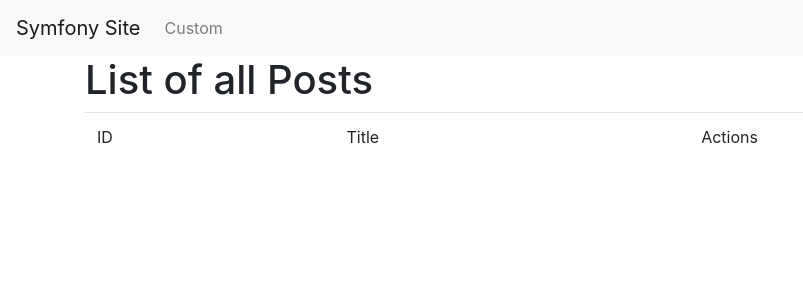
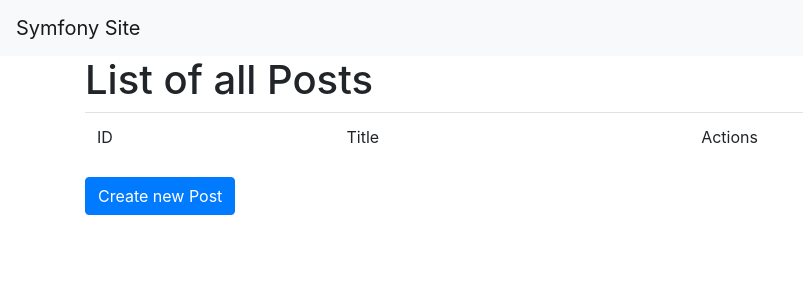
Before and after one commit to seanevans-test/testing-symfony, a Symfony app: template templates/post/index.html.twig in a window 1280 px wide. Shown: the top 300 px of the page, without its empty margins (0-803 px from the left). Run offline with Twig, Linux system fonts and the light colour scheme; the template is opened without the code that fills it, so the values that code supplies are empty; some libraries are stand-ins or nearby versions.

Commit message:
Added new menu items to nav and added button to post index page

```diff
--- a/templates/base.html.twig
+++ b/templates/base.html.twig
@@ -16,10 +16,13 @@
 
     <div class="collapse navbar-collapse" id="navbarSupportedContent">
         <ul class="navbar-nav mr-auto">
-            <li class="nav-item">
-                <a class="nav-link" href="{{ path('custom', {name: 'Test'}) }}">Custom</a>
-            </li>
             {%  if is_granted('IS_AUTHENTICATED_FULLY') %}
+                <li class="nav-item">
+                    <a class="nav-link" href="{{ path('custom', {name: 'Test'}) }}">Welcome</a>
+                </li>
+                <li class="nav-item">
+                    <a class="nav-link" href="{{ path('post.index') }}">Posts</a>
+                </li>
                 <li class="nav-item float-right ">
                     <a class="nav-link" href="{{ path('app_logout') }}">Logout</a>
                 </li>
--- a/templates/post/index.html.twig
+++ b/templates/post/index.html.twig
@@ -32,4 +32,5 @@
             {% endfor %}
         </tbody>
     </table>
+    <a href="{{ path('post.create') }}" class="btn btn-primary">Create new Post</a>
 {% endblock %}
```
Also changed, not shown: 2 other files.
